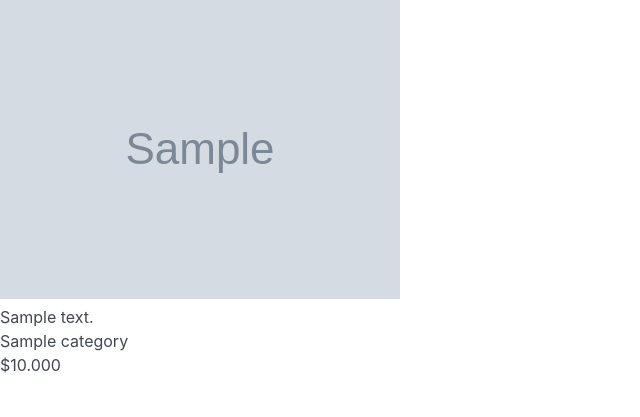
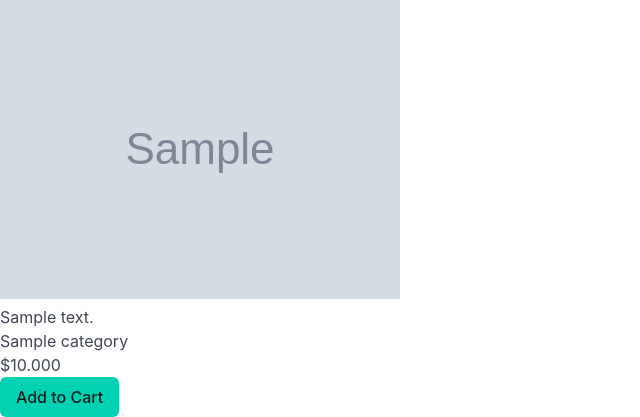
Before and after one commit to yusufhj/online-restaurant-django-project, a Django app: page /restaurant/1/menu/1 in a window 1280 px wide. Shown: the part 435-852 px from the top of the page, without its empty margins (0-640 px from the left). Before the commit the page ends 808 px from the top, so only its background shows below. Run offline with Django 5.2, Linux system fonts and the light colour scheme; tables that the repository leaves empty hold one stand-in row (values such as "Sample post"); grey boxes marked "Sample" are stand-in pictures; parts of the project's set-up code (start-up, migrations or seed data) failed here and were passed over.

Commit message:
add cart function

```diff
--- a/main_app/templates/cart/index.html
+++ b/main_app/templates/cart/index.html
@@ -6,7 +6,8 @@
     <h2>Cart</h2>
     <ul>
         {% for item in cart %}
-            <li>{{ item.menu.name }} - {{ item.quantity }}</li>
+            {% comment %} <li>{{ item }}</li> {% endcomment %}
+            <li>{{ item.name }} - ${{ item.price }} x {{item.quantity}} = {{item.total}}</li>
         {% endfor %}
     </ul>
 </section>
--- a/main_app/templates/menu/menu_detail.html
+++ b/main_app/templates/menu/menu_detail.html
@@ -14,6 +14,10 @@
     <p>{{menu.description}}</p>
     <p>{{menu.category.name}}</p>
     <p>${{menu.price}}</p>
+    <form id="logout-form" method="post" action="{% url 'cart_add' menu.id %}">
+        {% csrf_token %}
+        <button class="button is-primary">Add to Cart</button>
+      </form>
 
     {% comment %}
     <form action="{% url 'add_to_cart' %}" method="POST">
--- a/main_app/urls.py
+++ b/main_app/urls.py
@@ -19,4 +19,5 @@ urlpatterns = [
     path('restaurant/<int:restaurant_id>/menu/<int:pk>/delete', views.MenuDelete.as_view(), name='menu_delete'),
 
     path('cart', views.cart_index, name='cart'),
+    path('cart/<int:menu_id>/add', views.cart_add, name='cart_add'),
 ]
--- a/main_app/views.py
+++ b/main_app/views.py
@@ -48,9 +48,32 @@ def add_menu(req, restaurant_id):
     return render(req, 'menu/menu_form.html', {'restaurant': restaurant})
 
 def cart_index(req):
+    session_cart = req.session.get('cart', {})
+    print('---------------------------------', session_cart)
+    cart = []
+    # get all items with the stored id
+    for cart_item_id in session_cart:
+        item = Menu.objects.get(id=cart_item_id)
+        # set quantity and total for each item
+        item.quantity = session_cart[str(item.id)]
+        item.total = item.price * item.quantity
+
+        cart.append(item)
+
     return render(req, 'cart/index.html',
-                  {'orders': Order.objects.filter(user=req.user)}
+                  {'cart': cart}
                   )
+
+def cart_add(req, menu_id):
+    cart = req.session.get('cart', {})
+    # if item already exists in cart, increment by 1
+    if str(menu_id) in cart:
+        cart[str(menu_id)] = cart[str(menu_id)] + 1
+    else:
+        cart[menu_id] = cart.get(menu_id, 0) + 1
+
+    req.session['cart'] = cart
+    return redirect('/cart')
 
 # CBVs
 class ProfileUpdate(LoginRequiredMixin, UpdateView):
```
